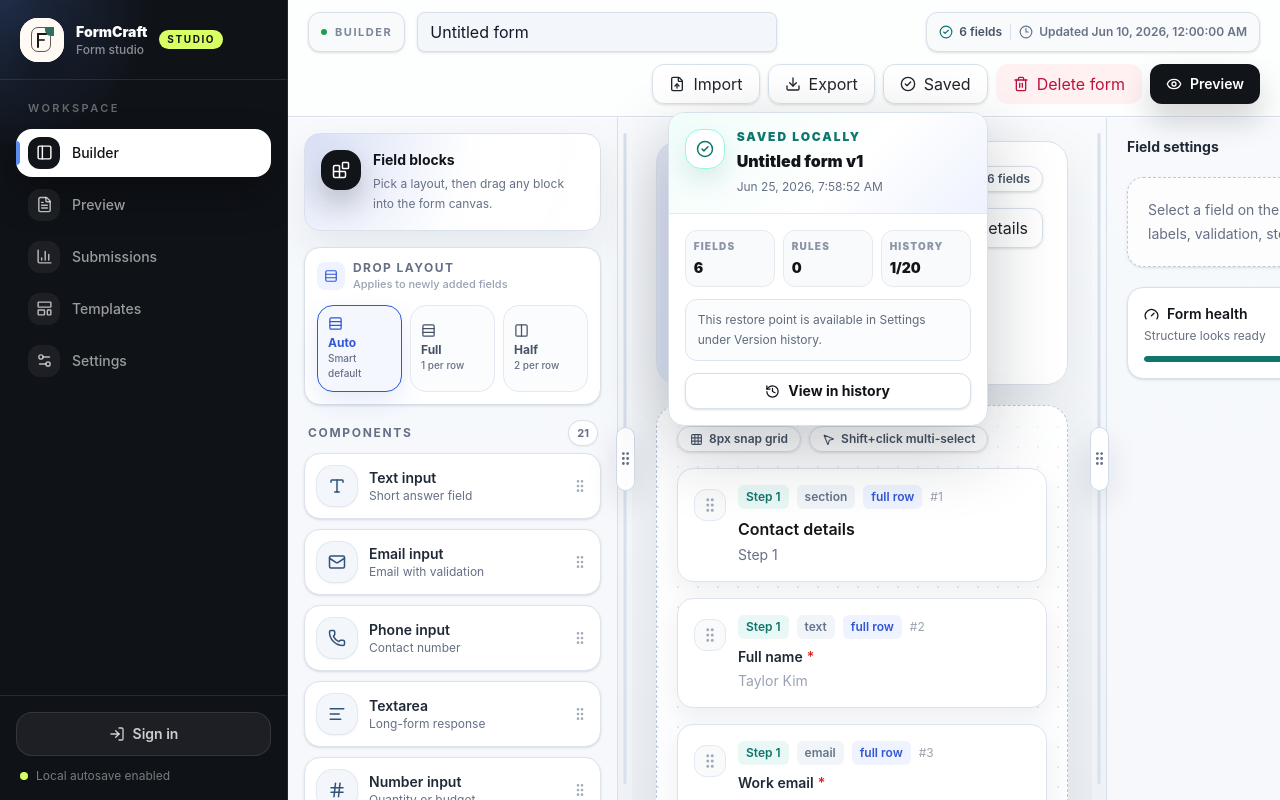
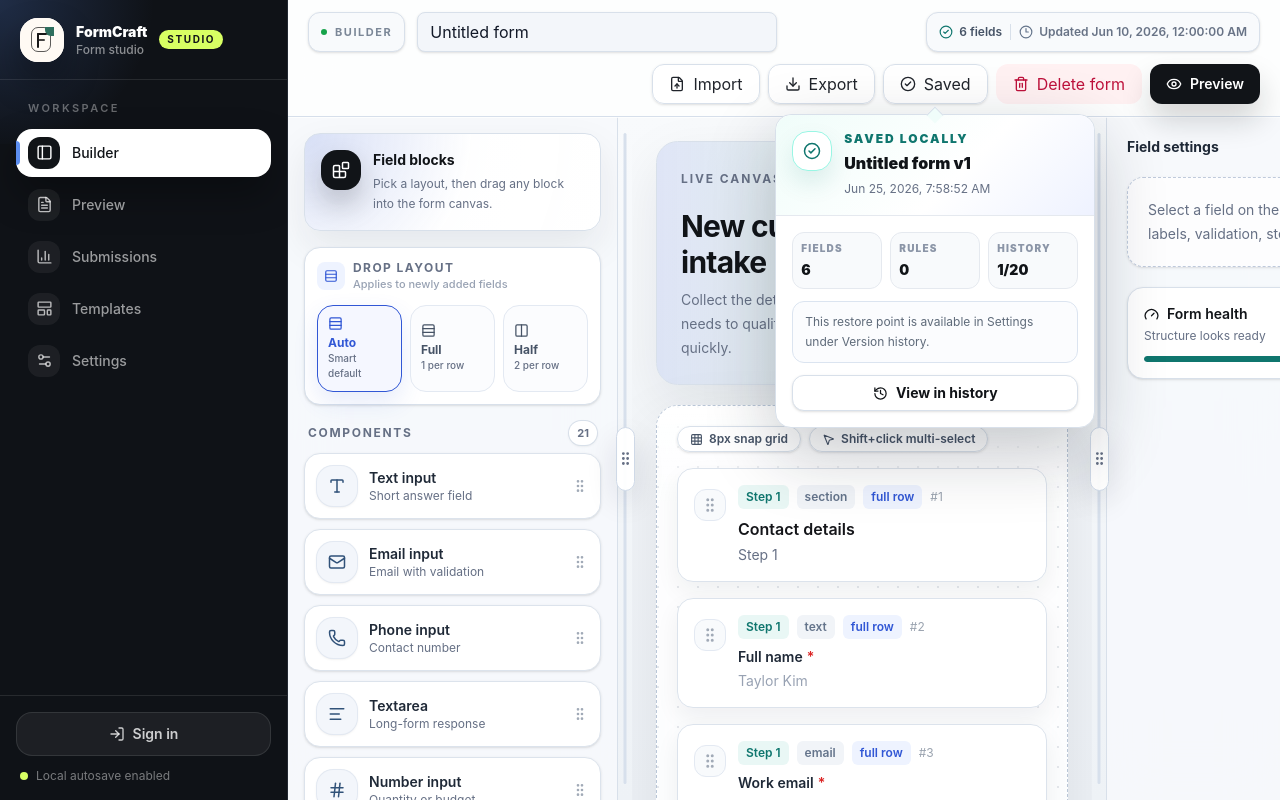
Before and after one commit to OmKhandale05/formcraft, a Next.js app: page /builder in a window 1280 px wide. Both pictures are taken after a click on the button "Save". Built offline with nearby package versions, Linux system fonts and the light colour scheme.

Commit message:
fix(builder): align save popup below button

```diff
--- a/src/app/builder/page.tsx
+++ b/src/app/builder/page.tsx
@@ -340,9 +340,10 @@ export default function BuilderPage() {
                   <div
                     role="dialog"
                     aria-label="Saved locally"
-                    className="absolute right-0 top-[calc(100%+8px)] z-[9999] w-[320px] overflow-hidden rounded-2xl border border-[#d8e0ea] bg-white shadow-[0_24px_70px_rgba(17,24,39,0.24)]"
+                    className="absolute left-1/2 top-[calc(100%+10px)] z-[9999] w-[320px] -translate-x-1/2 overflow-visible rounded-2xl border border-[#d8e0ea] bg-white shadow-[0_24px_70px_rgba(17,24,39,0.24)]"
                   >
-                    <div className="border-b border-[#e5e9ef] bg-[linear-gradient(135deg,#f0fdfa_0%,#ffffff_58%,#eef2ff_100%)] p-4">
+                    <span className="absolute left-1/2 top-[-6px] h-3 w-3 -translate-x-1/2 rotate-45 border-l border-t border-[#d8e0ea] bg-[#f0fdfa]" />
+                    <div className="overflow-hidden rounded-t-2xl border-b border-[#e5e9ef] bg-[linear-gradient(135deg,#f0fdfa_0%,#ffffff_58%,#eef2ff_100%)] p-4">
                       <div className="flex items-start gap-3">
                         <div className="flex h-10 w-10 shrink-0 items-center justify-center rounded-2xl border border-[#99f6e4] bg-white text-[#0f766e] shadow-[0_12px_24px_rgba(15,118,110,0.12)]">
                           <CheckCircle2 size={18} />
@@ -354,7 +355,7 @@ export default function BuilderPage() {
                         </div>
                       </div>
                     </div>
-                    <div className="p-4">
+                    <div className="overflow-hidden rounded-b-2xl p-4">
                       <div className="grid grid-cols-3 gap-2">
                         <div className="rounded-xl border border-[#e5e9ef] bg-[#f8fafc] p-2">
                           <p className="text-[10px] font-black uppercase tracking-[0.12em] text-[#8b95a7]">Fields</p>
```
